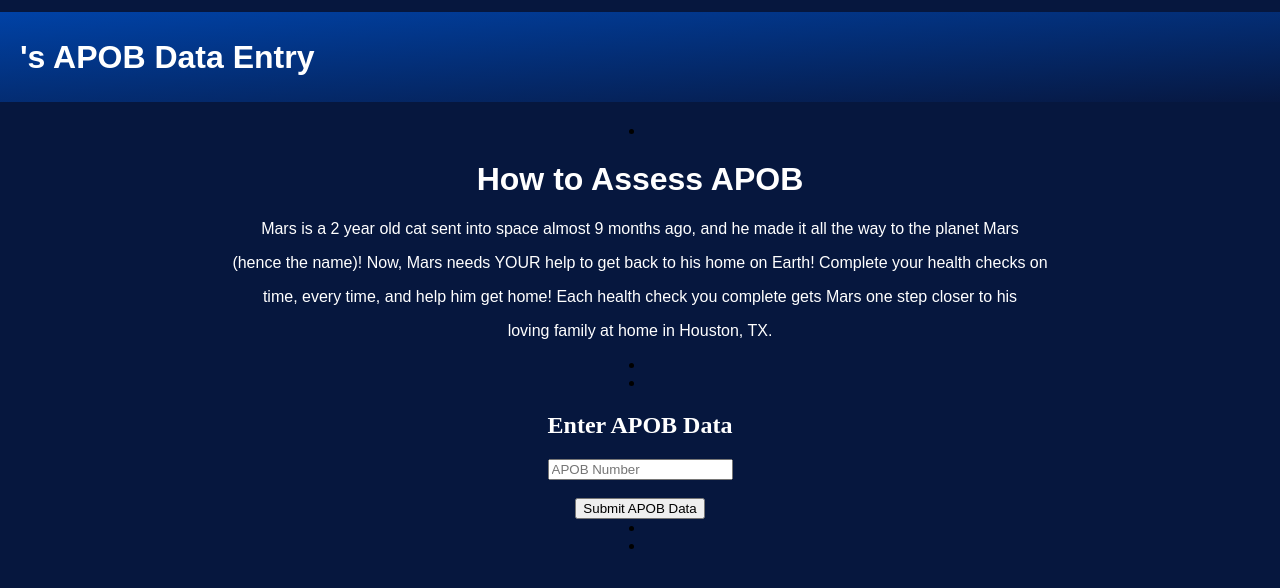
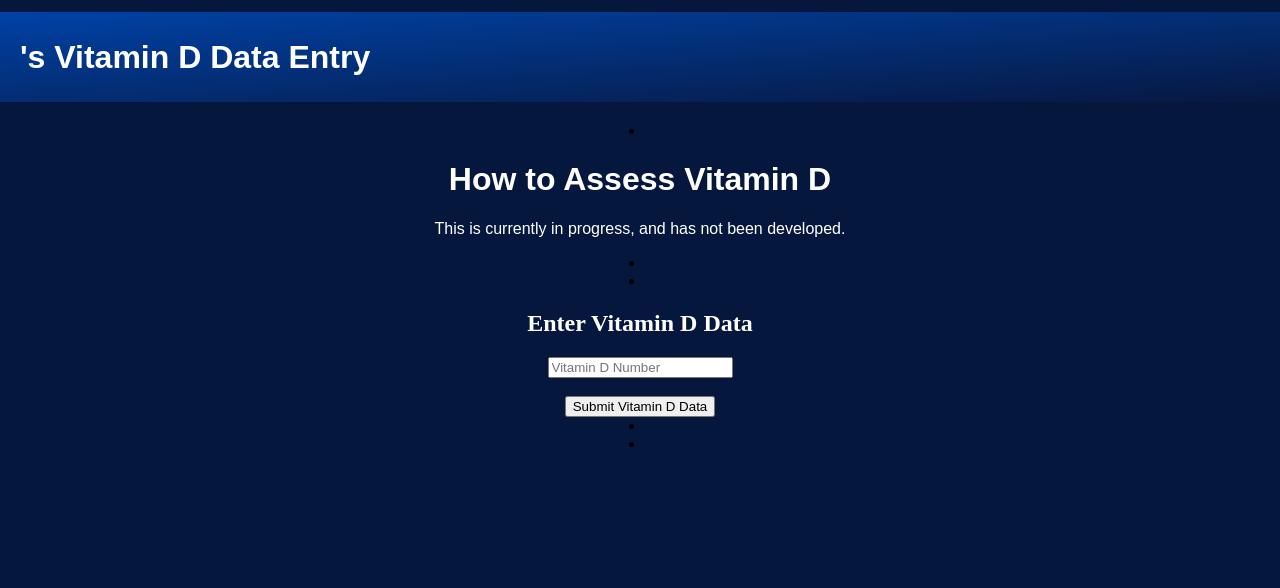
Before and after one commit to mckenna-barron/Star-Monitor, a plain HTML site: page pages/sub pages/vitaminddataentry.html in a window 1280 px wide. Shown: the part 118-706 px from the top of the page. Drawn offline with Linux system fonts and the light colour scheme.

Commit message:
Update vitaminddataentry.html

```diff
--- a/pages/sub pages/vitaminddataentry.html
+++ b/pages/sub pages/vitaminddataentry.html
@@ -3,7 +3,7 @@
 <head>
     <meta charset="UTF-8">
     <meta name="viewport" content="width=device-width, initial-scale=1.0">
-    <title>Star Monitor - APOB Data Entry</title>
+    <title>Star Monitor - Vitamin D Data Entry</title>
     <link rel="stylesheet" href="/style.css">
 </head>
 
@@ -29,22 +29,19 @@
 
     <main>
         <header class = "home-banner" >
-            <h1><span id = "userDisplay"></span>'s APOB Data Entry</h1>
+            <h1><span id = "userDisplay"></span>'s Vitamin D Data Entry</h1>
         </header>
 
         <li></li>
-        <h1>How to Assess APOB</h1>
-        <p>Mars is a 2 year old cat sent into space almost 9 months ago, and he made it all the way to the planet Mars</p>
-        <p>(hence the name)! Now, Mars needs YOUR help to get back to his home on Earth! Complete your health checks on</p>
-        <p>time, every time, and help him get home! Each health check you complete gets Mars one step closer to his</p>
-        <p>loving family at home in Houston, TX.</p>
+        <h1>How to Assess Vitamin D</h1>
+        <p>This is currently in progress, and has not been developed.</p>
         <li></li>
         <li></li>
 
-    <h2>Enter APOB Data</h2>
-    <form id = "APOBForm">
-        <input type = "number" id = "apobNumber" placeholder = "APOB Number" required><br><br>
-        <button type = "submit">Submit APOB Data</button>
+    <h2>Enter Vitamin D Data</h2>
+    <form id = "vitaminDForm">
+        <input type = "number" id = "apobNumber" placeholder = "Vitamin D Number" required><br><br>
+        <button type = "submit">Submit Vitamin D Data</button>
     </form>
 
     <script>
```
